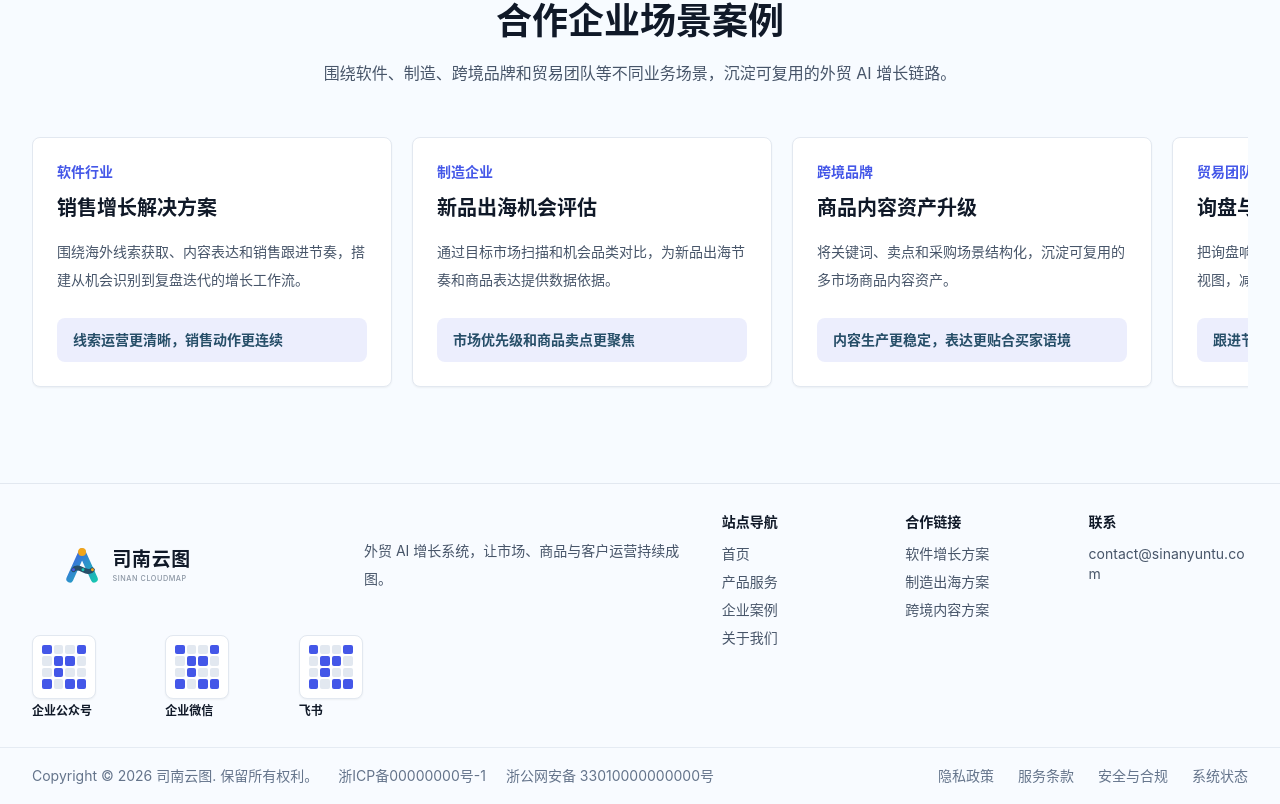
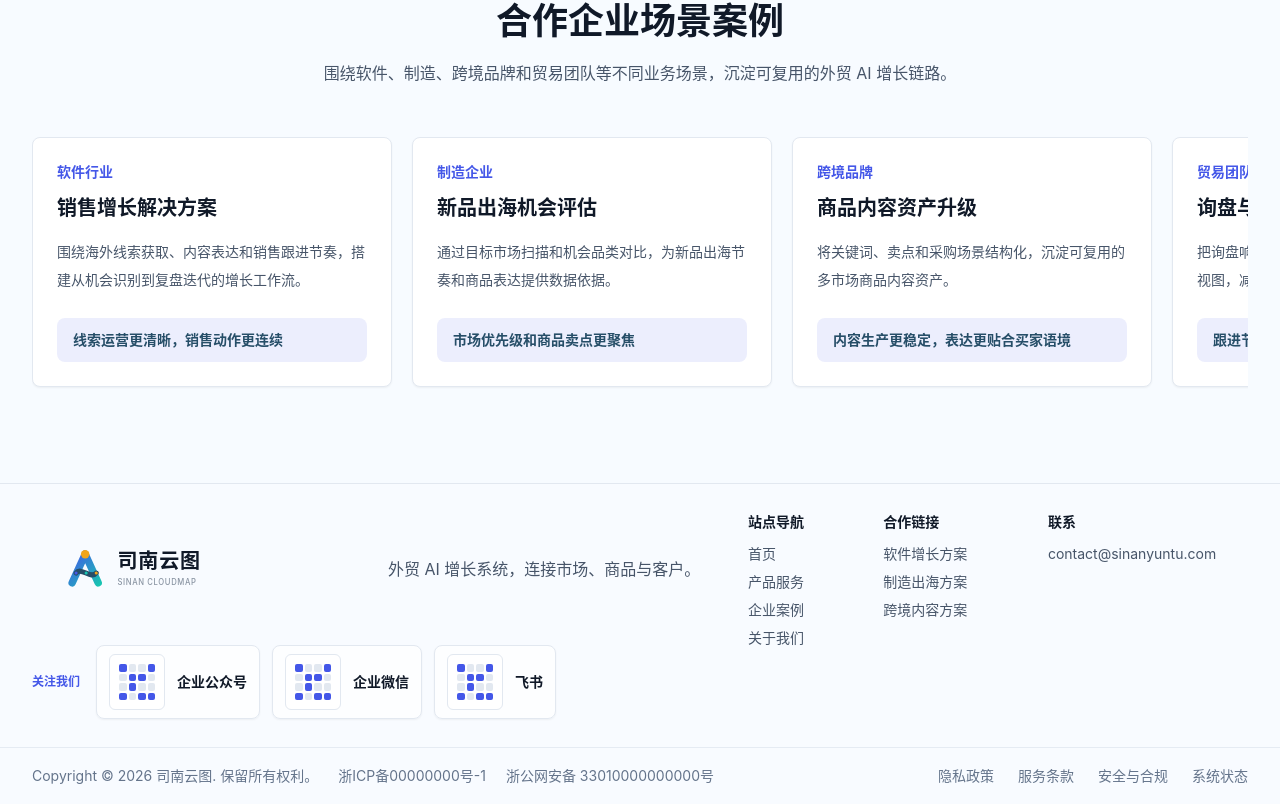
Before and after one commit to dongruiyang2024/sinanyuntu, a Next.js app: page / in a window 1280 px wide. Shown: the part 1678-2482 px from the top of the page. Built offline with nearby package versions, Linux system fonts and the light colour scheme.

Commit message:
style: refine footer brand block

```diff
--- a/components/Footer.tsx
+++ b/components/Footer.tsx
@@ -14,26 +14,30 @@ import {
 export function Footer() {
   return (
     <footer className="border-t border-slate-200 bg-[#f8fbff]">
-      <div className="mx-auto grid max-w-7xl gap-8 px-5 py-7 sm:px-6 lg:grid-cols-[1.25fr_1fr] lg:px-8">
+      <div className="mx-auto grid max-w-7xl gap-8 px-5 py-7 sm:px-6 lg:grid-cols-[minmax(0,1fr)_500px] lg:px-8">
         <div className="min-w-0">
-          <div className="flex flex-col gap-3 sm:flex-row sm:items-center">
+          <div className="flex flex-col gap-4 lg:flex-row lg:items-center">
             <Image
               src="/brand/sinan-cloudmap-logo-horizontal.svg"
               alt="司南云图"
-              width={320}
-              height={107}
-              className="h-auto w-[320px]"
+              width={340}
+              height={113}
+              className="h-auto w-[260px] sm:w-[340px]"
             />
-            <p className="max-w-sm text-sm leading-7 text-slate-600">{footerTagline}</p>
+            <p className="max-w-[520px] text-base leading-8 text-slate-600">{footerTagline}</p>
           </div>
-          <div className="mt-4 grid max-w-sm grid-cols-3 gap-4">
+          <div className="mt-5 flex flex-wrap items-center gap-3">
+            <p className="mr-1 text-xs font-semibold text-brand-blue">关注我们</p>
             {socialChannels.map((channel) => (
-              <div key={channel.label} className="min-w-0">
+              <div
+                key={channel.label}
+                className="flex min-w-0 items-center gap-3 rounded-lg border border-slate-200 bg-white/80 px-3 py-2 shadow-sm"
+              >
                 <div
                   aria-label={`${channel.label} 二维码占位`}
-                  className="flex h-16 w-16 items-center justify-center rounded-lg border border-slate-200 bg-white shadow-sm"
+                  className="flex h-14 w-14 shrink-0 items-center justify-center rounded-md border border-slate-200 bg-white"
                 >
-                  <div className="grid h-11 w-11 grid-cols-4 gap-0.5">
+                  <div className="grid h-9 w-9 grid-cols-4 gap-0.5">
                     {Array.from({ length: 16 }).map((_, index) => (
                       <span
                         key={`${channel.label}-${index}`}
@@ -46,12 +50,12 @@ export function Footer() {
                     ))}
                   </div>
                 </div>
-                <p className="mt-1 text-xs font-semibold text-brand-ink">{channel.label}</p>
+                <p className="text-sm font-semibold text-brand-ink">{channel.label}</p>
               </div>
             ))}
           </div>
         </div>
-        <div className="grid gap-6 sm:grid-cols-3">
+        <div className="grid gap-6 sm:grid-cols-[0.75fr_0.95fr_1.35fr]">
           <div>
             <h3 className="text-sm font-semibold text-brand-ink">站点导航</h3>
             <div className="mt-3 grid gap-2 text-sm text-slate-600">
--- a/data/site.ts
+++ b/data/site.ts
@@ -98,7 +98,7 @@ export const solutionLinks = [
   { label: "跨境内容方案", href: "https://www.shopify.com/" },
 ];
 
-export const footerTagline = "外贸 AI 增长系统，让市场、商品与客户运营持续成图。";
+export const footerTagline = "外贸 AI 增长系统，连接市场、商品与客户。";
 
 export const socialChannels = [
   { label: "企业公众号" },
```
Also changed, not shown: 1 other file (tests, documents, lock files or other folders).
